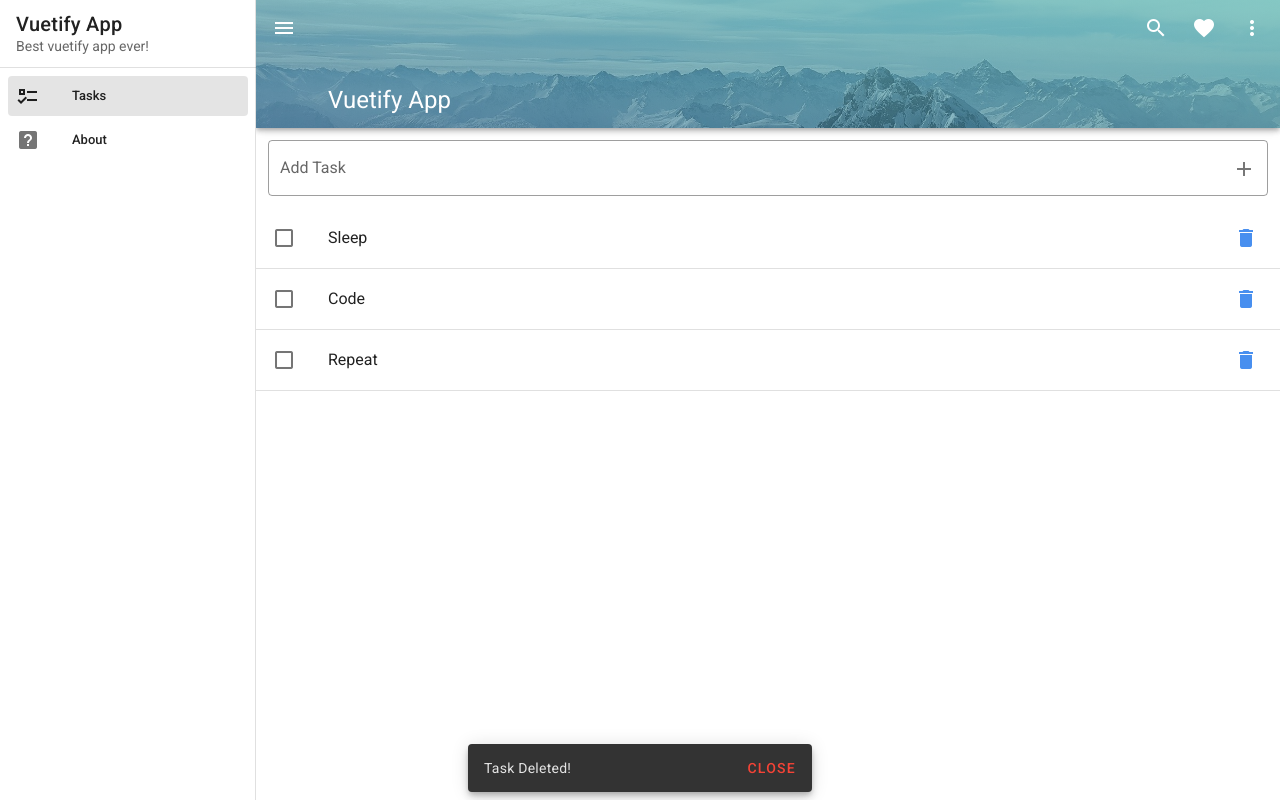
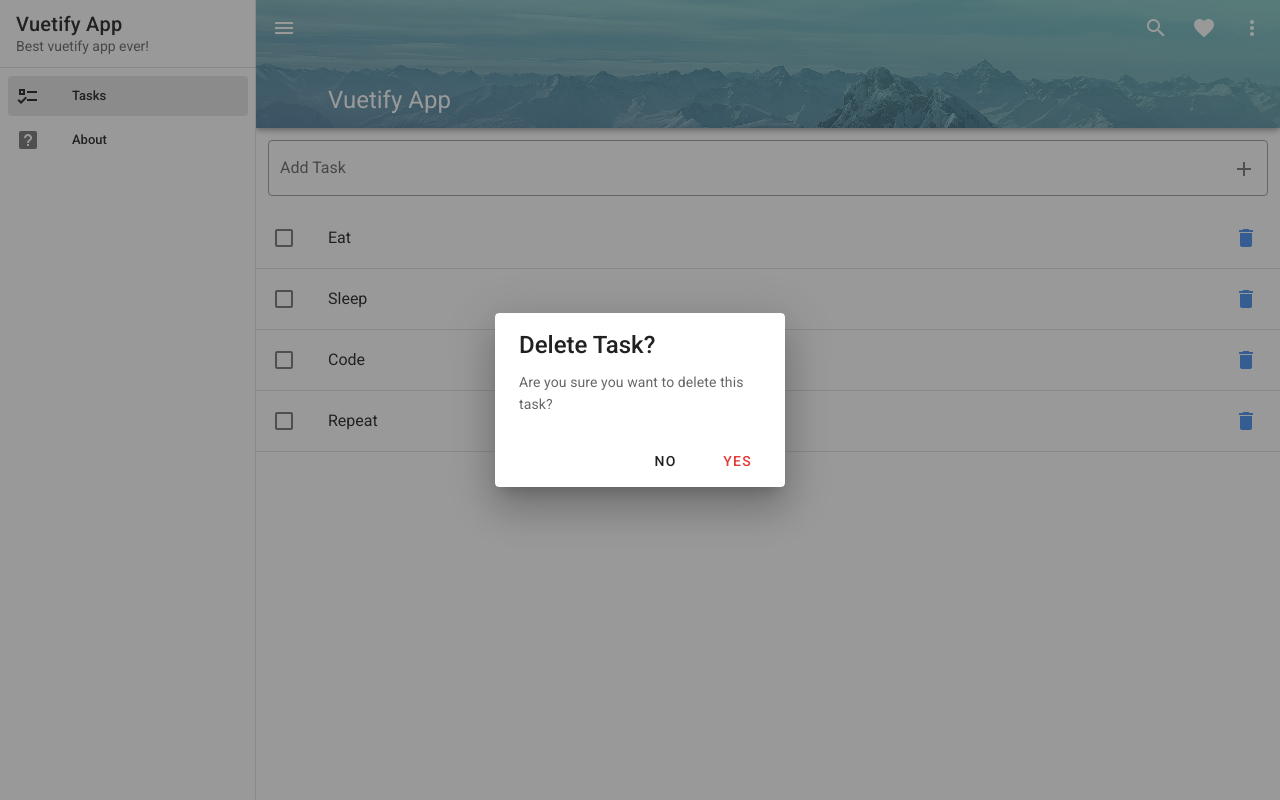
Before and after one commit to moshoodfakorede/vue-vuetify-app, a Vue app: page / in a window 1280 px wide. Both pictures are taken after a click on the button 1246 px from the left and 238 px from the top of the page. Built offline with nearby package versions, Linux system fonts and the light colour scheme.

Commit message:
implement dialog

```diff
--- a/src/components/Shared/Snackbar.vue
+++ b/src/components/Shared/Snackbar.vue
@@ -1,7 +1,6 @@
 <template>
     <v-snackbar
       v-model="$store.state.snackbar.show"
-      :multi-line="multiLine"
     >
       {{ $store.state.snackbar.text }}
 
--- /dev/null
+++ b/src/components/Task/Dialogs/DeleteDialog.vue
@@ -0,0 +1,36 @@
+<template>
+    <v-dialog
+      :value="true"
+      persistent
+      max-width="290"
+    >
+      <v-card>
+        <v-card-title class="headline">
+          Delete Task?
+        </v-card-title>
+        <v-card-text>Are you sure you want to delete this task?</v-card-text>
+        <v-card-actions>
+          <v-spacer></v-spacer>
+          <v-btn
+            text
+            @click="$emit('closeDialog')"
+          >
+            No
+          </v-btn>
+          <v-btn
+            color="red darken-1"
+            text
+            @click="$store.dispatch('deleteTask', task.id)"
+          >
+            Yes
+          </v-btn>
+        </v-card-actions>
+      </v-card>
+    </v-dialog>
+</template>
+
+<script>
+    export default {
+        props: ['task']
+    }
+</script>
--- a/src/components/Task/Task.vue
+++ b/src/components/Task/Task.vue
@@ -19,7 +19,7 @@
             </v-list-item-content>
             <v-list-item-action>
                 <v-btn
-                  @click.stop="$store.dispatch('deleteTask', task.id)"
+                  @click.stop="dialogs.delete = true"
                   icon
                 >
                     <v-icon color="primary lighten-1">mdi-delete</v-icon>
@@ -30,11 +30,25 @@
 
         </v-list-item>
         <v-divider></v-divider>
+
+        <delete-dialog
+          v-if="dialogs.delete"
+          :task="task"
+          @closeDialog="dialogs.delete = false"
+         />
     </div>
 </template>
 
 <script>
     export default {
-      props: ['task']
+      props: ['task'],
+      components: {
+          'delete-dialog': require('@/components/Task/Dialogs/DeleteDialog.vue').default
+      },
+      data: () => ({
+          dialogs: {
+            delete: false
+          }
+      })
     }
 </script>
```
